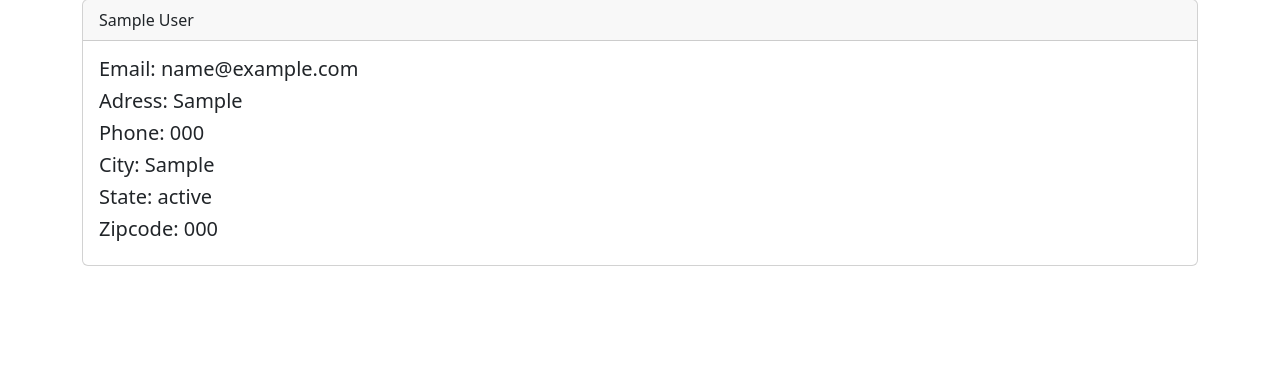
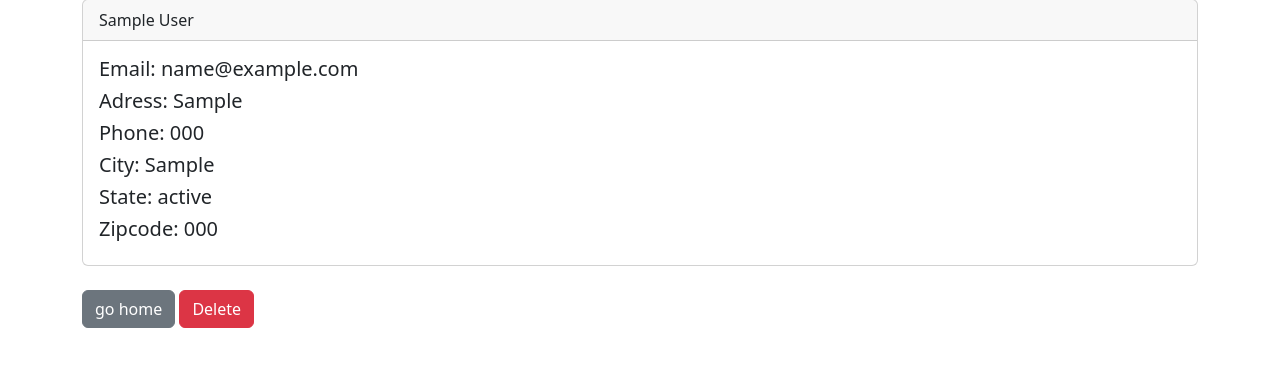
Before and after one commit to hamzakhalem/CRM, a Django app: page /record/1 in a window 1280 px wide. Shown: the part 81-470 px from the top of the page. Run offline with Django 4.2, Linux system fonts and the light colour scheme; a user stored in the database is signed in; tables that the repository leaves empty hold one stand-in row (values such as "Sample post").

Commit message:
feature: record page

```diff
--- a/website/templates/record.html
+++ b/website/templates/record.html
@@ -17,7 +17,10 @@
       <h5 class="card-title">Zipcode: {{record.zipcode}}</h5>
 
     </div>
-  </div>
+</div>
+<br>
+<a href='{% url "home" %}' class='btn btn-secondary'> go home </a>
+<a href='{% url "delete_record" record.id %}' class='btn btn-danger'> Delete </a>
 
 
 
--- a/website/urls.py
+++ b/website/urls.py
@@ -7,4 +7,5 @@ urlpatterns = [
     path('logout/', views.logout_user, name='logout'),
     path('register/', views.register_user, name='register'),
     path('record/<int:pk>', views.customer_record, name='record'),
+    path('delete_record/<int:pk>', views.delete_record, name='delete_record'),
 ]
--- a/website/views.py
+++ b/website/views.py
@@ -58,3 +58,13 @@ def customer_record(request, pk):
     else:
         messages.success(request, message="Marakch login ya teti")
         return redirect('home')
+
+def delete_record(request, pk):
+    if request.user.is_authenticated:
+        record = Record.objects.get(id=pk)
+        record.delete()
+        messages.success(request, message="Record deleted")
+        return redirect('home')
+    else:
+        messages.success(request, message="Error deleting record")
+        return redirect('home')
```
